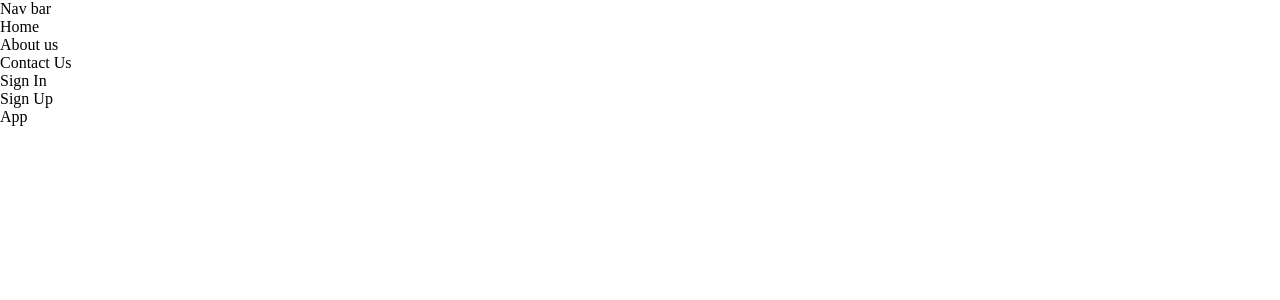
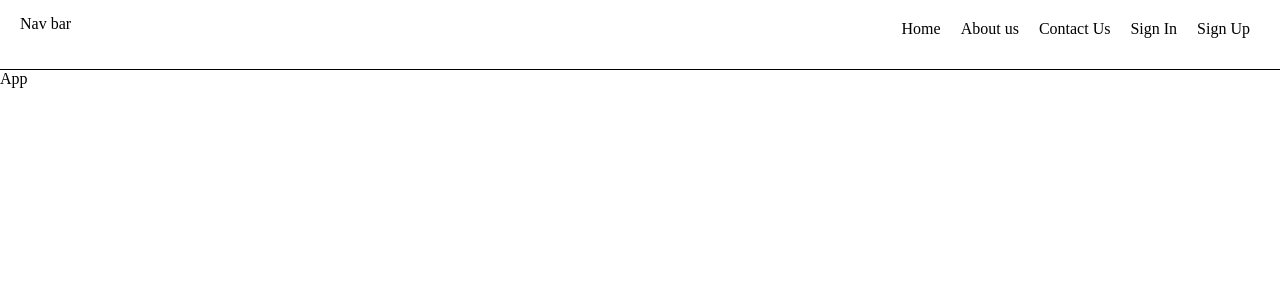
Before and after one commit to jozef-wolf/landing-page, a React (Create React App) app: page / in a window 1280 px wide. Shown: the top 300 px of the page. Built offline with nearby package versions, Linux system fonts and the light colour scheme.

Commit message:
Navbar structure styled

```diff
--- a/src/components/Nav/Navbar.jsx
+++ b/src/components/Nav/Navbar.jsx
@@ -1,8 +1,31 @@
 import React from "react";
+import styled from "styled-components";
+
+const Nav = styled.nav`
+  width: 100%;
+  height: 70px;
+  border-bottom: 1px solid black;
+  padding: 0 20px;
+  display: flex;
+  justify-content: space-between;
+
+  .logo {
+    padding: 15px 0;
+  }
+  ul {
+    list-style: none;
+    display: flex;
+    flex-flow: row nowrap;
+
+    li {
+      padding: 20px 10px;
+    }
+  }
+`;
 
 const Navbar = () => {
   return (
-    <div>
+    <Nav>
       <div className="logo">Nav bar</div>
       <ul>
         <li>Home</li>
@@ -11,7 +34,7 @@ const Navbar = () => {
         <li>Sign In</li>
         <li>Sign Up</li>
       </ul>
-    </div>
+    </Nav>
   );
 };
 
```
